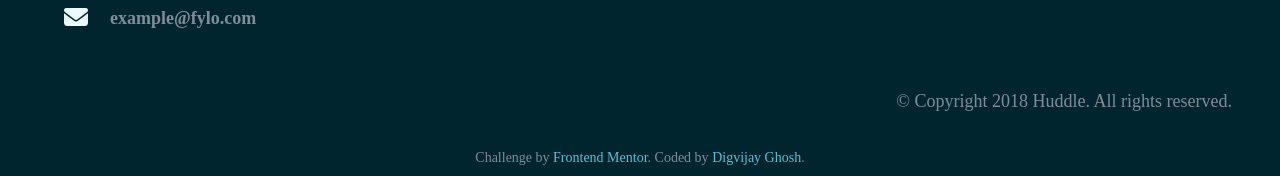
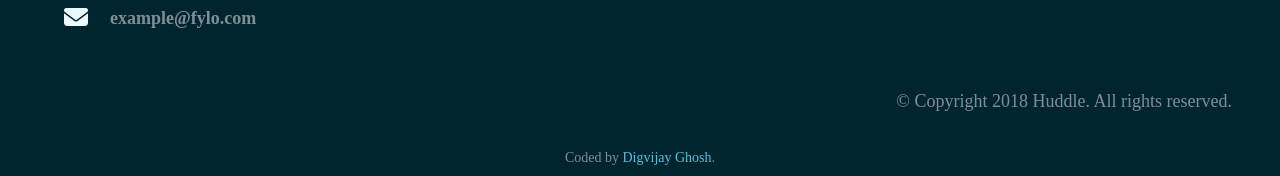
Before and after one commit to dvion0o0/huddle-page-with-features, a plain HTML site: page index.html in a window 1280 px wide. Shown: the part 2630-2806 px from the top of the page. Drawn offline with Linux system fonts and the light colour scheme.

Commit message:
Update index.html

```diff
--- a/index.html
+++ b/index.html
@@ -106,7 +106,6 @@
 </div>
 <p class="copyright"> &copy; Copyright 2018 Huddle. All rights reserved.</p>
 <p class="attribution">
-  Challenge by <a href="https://www.frontendmentor.io?ref=challenge" target="_blank">Frontend Mentor</a>.
   Coded by <a href="#">Digvijay Ghosh</a>.
 </p>
 </footer>
```
